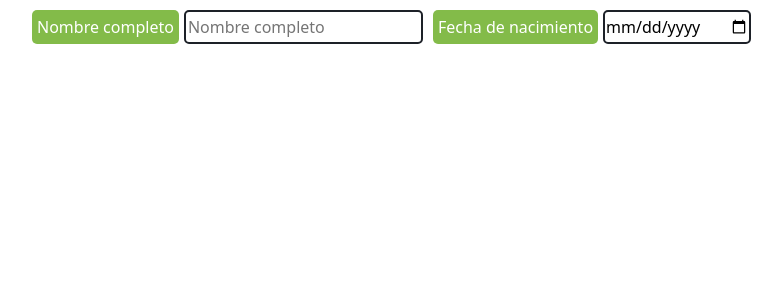
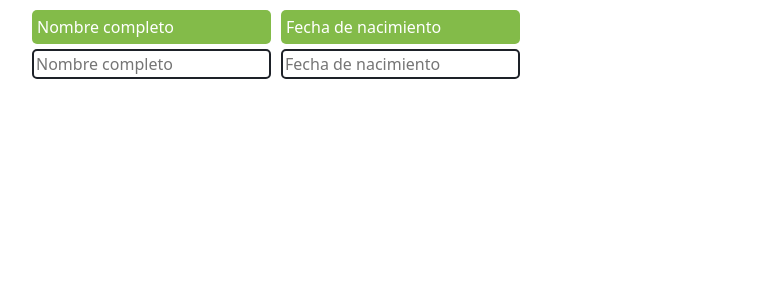
Before and after one commit to Bemazepedaib/-naayari-tours-frontEnd, a Next.js app: page /elements/Companion in a window 1280 px wide. Shown: the top 300 px of the page, without its empty margins (3-785 px from the left). Built offline with nearby package versions, Linux system fonts and the light colour scheme.

Commit message:
companion objects now gets the birthdate

```diff
--- a/src/pages/elements/Companion.js
+++ b/src/pages/elements/Companion.js
@@ -1,5 +1,8 @@
-import React, { use, useState } from 'react';
+import React, { useState } from 'react';
 import Styles from '../../styles/elementStyles/Companion.module.css';
+
+import ReactDatePicker from 'react-datepicker'
+import "react-datepicker/dist/react-datepicker.css"
 
 const CompanionComponent = ({ tipo, funcion }) => {
 
@@ -9,7 +12,7 @@ const CompanionComponent = ({ tipo, funcion }) => {
 
     const onChangeName = (e) => { setName(e.target.value); }
     const onChangeCell = (e) => { setCell(e.target.value); }
-    const onChangeDate = (e) => { setDate(e.target.value.split("-").reverse().join("/")); }
+    const onChangeDate = (e) => { setDate(e) }
     const onBlur = (e) => { funcion(name, cell, date, tipo); }
 
     return (
@@ -38,13 +41,13 @@ const CompanionComponent = ({ tipo, funcion }) => {
             </div> : <div />}
             <div className={Styles.grupoCompanion}>
                 <div className={Styles.label}>Fecha de nacimiento</div>
-                <input
+                <ReactDatePicker
                     className={Styles.input}
-                    type='date'
-                    placeholder='Número de celular'
+                    placeholderText='Fecha de nacimiento'
                     onChange={onChangeDate}
                     onBlur={onBlur}
-                    value={date}
+                    dateFormat="dd/MM/yyyy"
+                    selected={date}
                 />
             </div>
         </div>
--- a/src/styles/elementStyles/Companion.module.css
+++ b/src/styles/elementStyles/Companion.module.css
@@ -2,6 +2,7 @@
 
 .companion {
     display: flex;
+    flex-wrap: wrap;
     width: 100%;
     margin-bottom: 10px;
     margin-top: 10px;
@@ -10,6 +11,7 @@
 
 .grupoCompanion {
     display: flex;
+    flex-direction: column;
     margin-left: 10px;
     gap: 5px;
 }
```
Also changed, not shown: src/pages/elements/ModalAdmin.js (+9 -9 lines), src/pages/sites/Reservations.js (+6 -1 lines), src/pages/sites/UpdateUser.js (+8 -8 lines).
